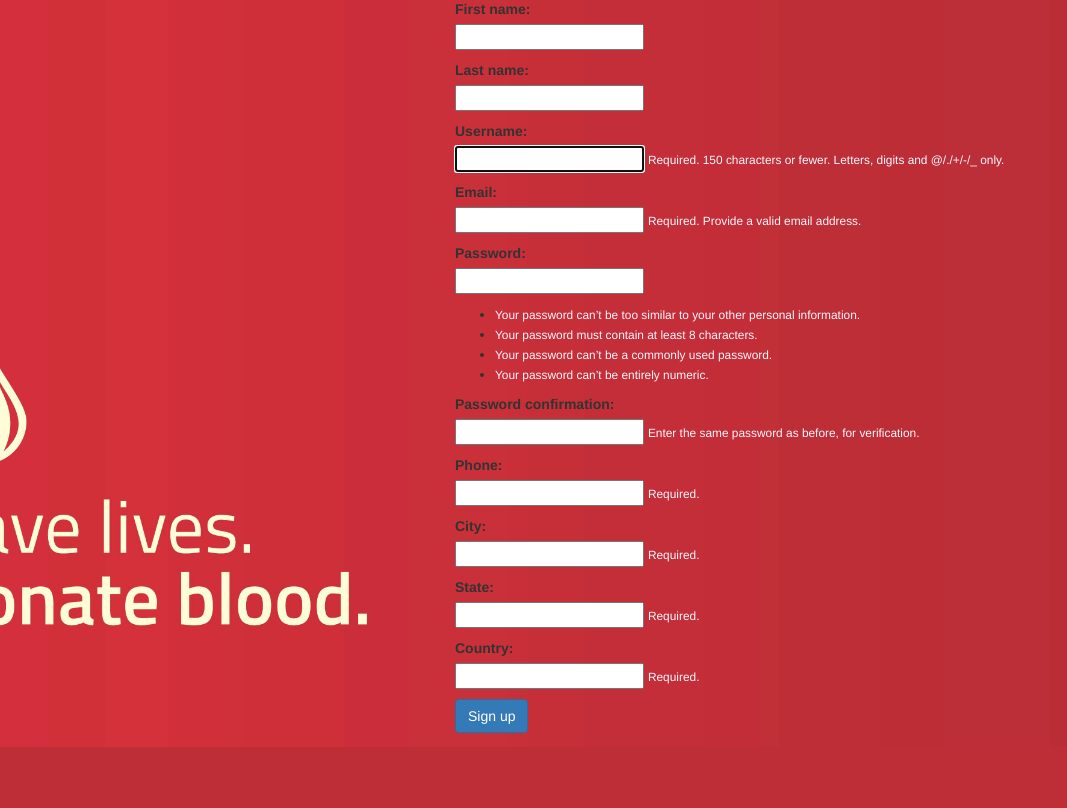
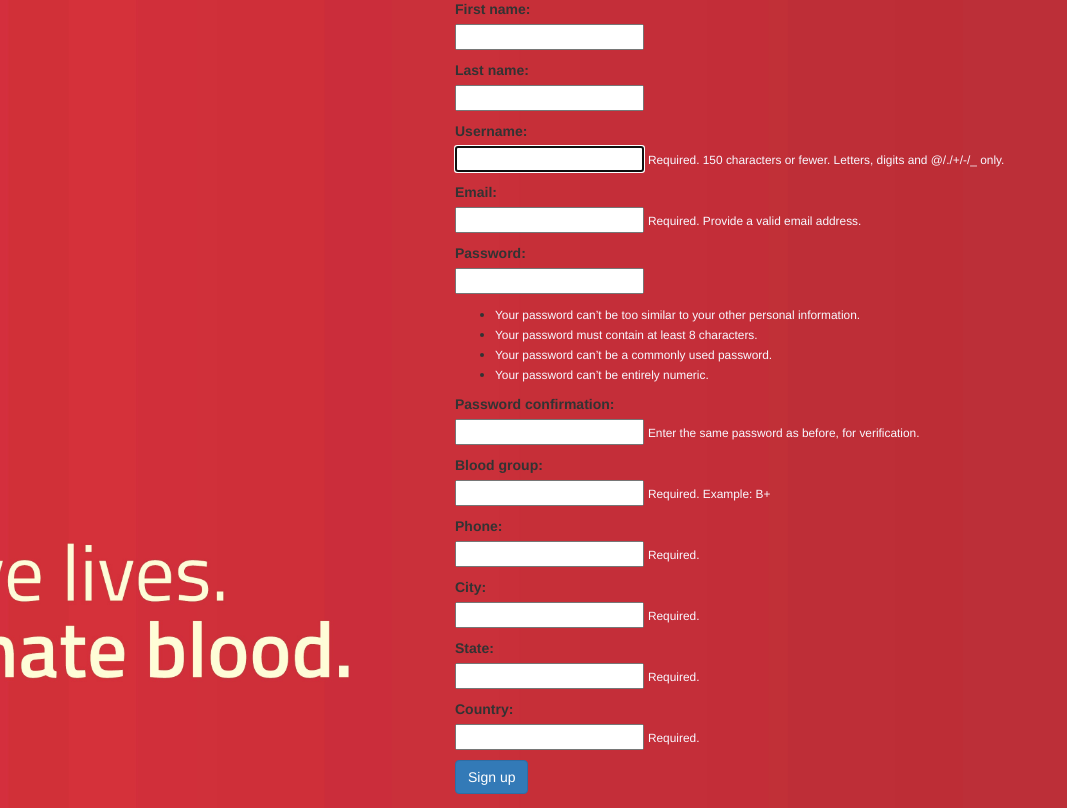
Before and after one commit to viseshrp/Blood_e_Merry, a Django app: page /home/signup/ in a window 1280 px wide; the page is wider, and only the part inside the window is pictured. Shown: the part 156-964 px from the top of that part, without its empty margins (0-1067 px from the left). Before the commit the page ends 903 px from the top of that part, so only its background shows below. Run offline with Django 3.2, Linux system fonts and the light colour scheme; some libraries are stand-ins or nearby versions.

Commit message:
record blood_group, modify model

```diff
--- a/loginsignup/forms.py
+++ b/loginsignup/forms.py
@@ -6,11 +6,12 @@ from loginsignup.models import Donor
 
 
 class RegistrationForm(UserCreationForm):
-    email = forms.EmailField(required=True, help_text='Required. Provide a valid email address.')
-    phone = forms.CharField(required=True, help_text='Required.')
-    city = forms.CharField(required=True, help_text='Required.')
-    state = forms.CharField(required=True, help_text='Required.')
-    country = forms.CharField(required=True, help_text='Required.')
+    email = forms.EmailField(required=True, help_text='Required. Provide a valid email address.', max_length=30)
+    phone = forms.CharField(required=True, help_text='Required.', max_length=10)
+    city = forms.CharField(required=True, help_text='Required.', max_length=30)
+    state = forms.CharField(required=True, help_text='Required.',  max_length=30)
+    country = forms.CharField(required=True, help_text='Required.', max_length=30)
+    blood_group = forms.CharField(required=True, help_text='Required. Example: B+', max_length=2)
 
     class Meta:
         model = User
@@ -21,6 +22,7 @@ class RegistrationForm(UserCreationForm):
             'email',
             'password1',
             'password2',
+            'blood_group',
             'phone',
             'city',
             'state',
--- a/loginsignup/models.py
+++ b/loginsignup/models.py
@@ -11,11 +11,12 @@ from django.contrib.auth.models import User
 class Donor(models.Model):
     user = models.OneToOneField(User, on_delete=models.CASCADE)
     phone = models.CharField(max_length=10, default='')
-    city = models.CharField(max_length=10, default='')
-    state = models.CharField(max_length=10, default='')
+    city = models.CharField(max_length=30, default='')
+    state = models.CharField(max_length=30, default='')
     country = models.CharField(max_length=30, default='')
     reg_date = models.DateTimeField(default=datetime.now, blank=True)
     email_confirmed = models.BooleanField(default=False)
+    blood_group = models.CharField(max_length=2, default='')
 
     def __str__(self):
         return self.user.username
--- a/loginsignup/templates/loginsignup/profile.html
+++ b/loginsignup/templates/loginsignup/profile.html
@@ -22,6 +22,10 @@
                     <tr>
                         <th scope=row>Email:</th>
                         <td>{{ user.email }}</td>
+                    </tr>
+                    <tr>
+                        <th scope=row>Blood Group:</th>
+                        <td>{{ user.donor.blood_group }}</td>
                     </tr>
                     <tr>
                         <th scope=row>Phone:</th>
--- a/loginsignup/views.py
+++ b/loginsignup/views.py
@@ -37,6 +37,7 @@ def signup(request):
             user = form.save()
             user.is_active = False
             user.refresh_from_db()
+            user.donor.blood_group = form.cleaned_data.get('blood_group')
             user.donor.phone = form.cleaned_data.get('phone')
             user.donor.city = form.cleaned_data.get('city')
             user.donor.state = form.cleaned_data.get('state')
```
Also changed, not shown: Blood_e_Merry/settings.py (line endings or trailing spaces), loginsignup/migrations/0003_auto_20170422_1522.py (added).
